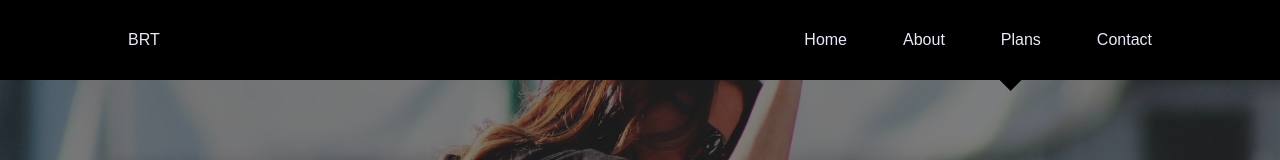
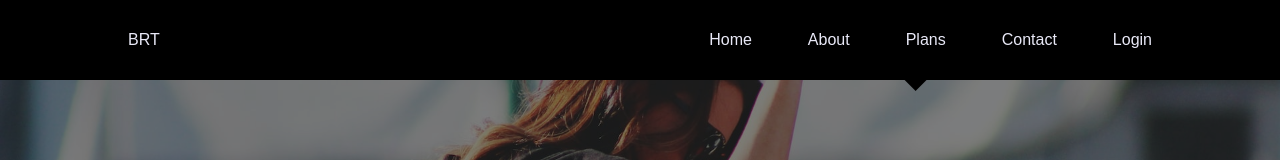
Before and after one commit to BertinKimberly/my-mern-app, a React (Create React App) app in the folder frontend/: page /plans in a window 1280 px wide. Shown: the top 160 px of the page. Built offline with nearby package versions, Linux system fonts and the light colour scheme.

Commit message:
added login page

```diff
--- a/frontend/src/data.js
+++ b/frontend/src/data.js
@@ -6,6 +6,7 @@ export const links = [
    { name: "Plans", path: "/plans" },
 
    { name: "Contact", path: "/contact" },
+   { name: "Login", path: "/login" },
 ];
 
 export const programs = [
```
